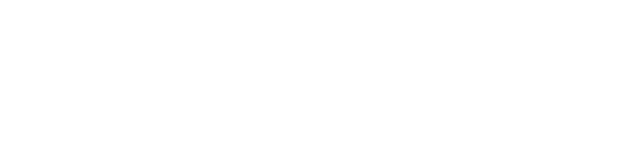
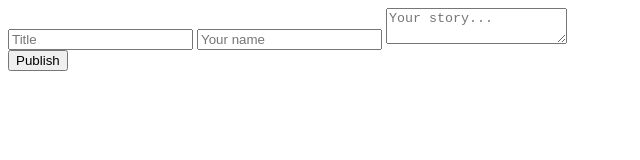
Before and after one commit to tobikuyo/Telegraph, a plain HTML site: page client/index.html in a window 1280 px wide. Shown: the whole page, without its empty margins (0-640 px from the left). Drawn offline with Linux system fonts and the light colour scheme.

Commit message:
Create home page structure

```diff
--- a/client/index.html
+++ b/client/index.html
@@ -4,7 +4,17 @@
         <meta charset="UTF-8" />
         <meta http-equiv="X-UA-Compatible" content="IE=edge" />
         <meta name="viewport" content="width=device-width, initial-scale=1.0" />
+        <link rel="stylesheet" href="styles.css" />
         <title>Telegraph</title>
     </head>
-	<body></body>
+    <body>
+        <main>
+            <div class="form">
+                <input type="text" class="form__title" placeholder="Title" />
+                <input type="text" class="form__pseudonym" placeholder="Your name" />
+                <textarea class="form__text" placeholder="Your story..."></textarea>
+            </div>
+            <input type="submit" class="form__submit" value="Publish" />
+        </main>
+    </body>
 </html>
```
Lines whose indentation alone changed are shown as unchanged.
